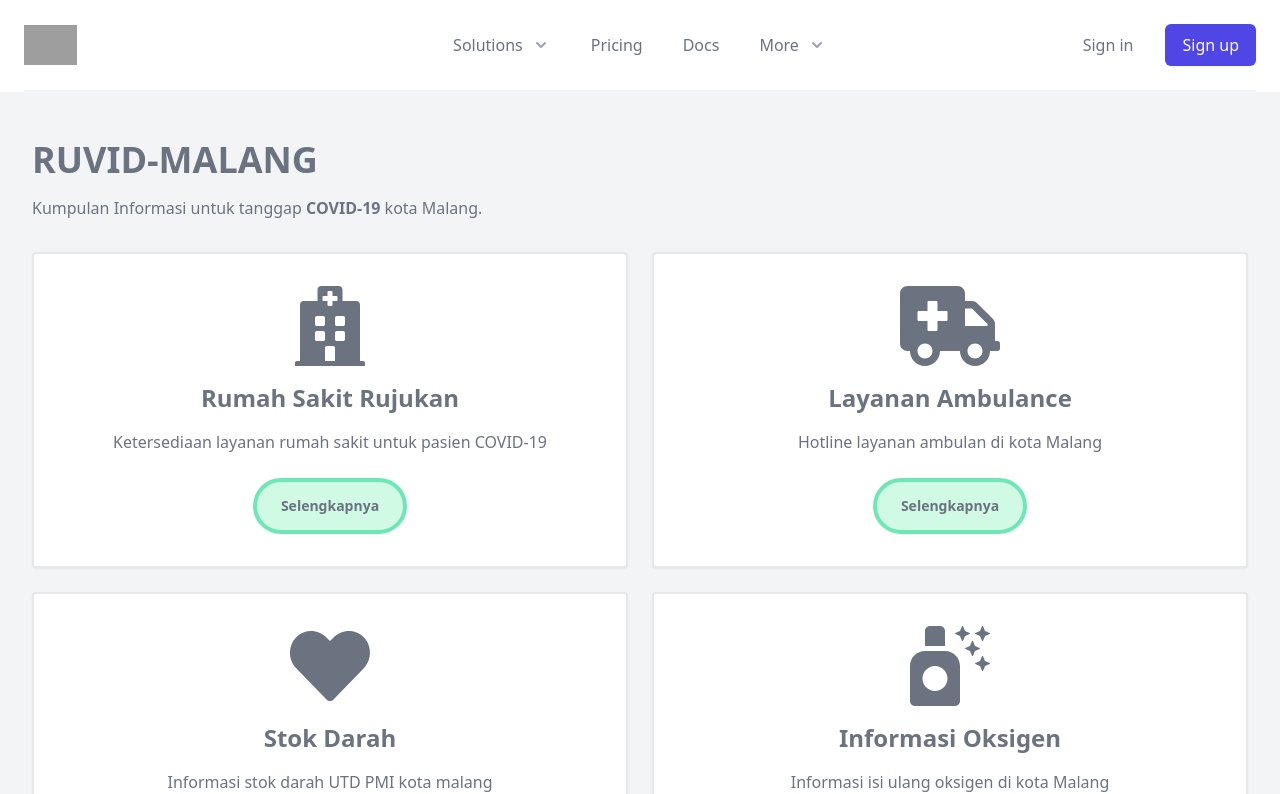
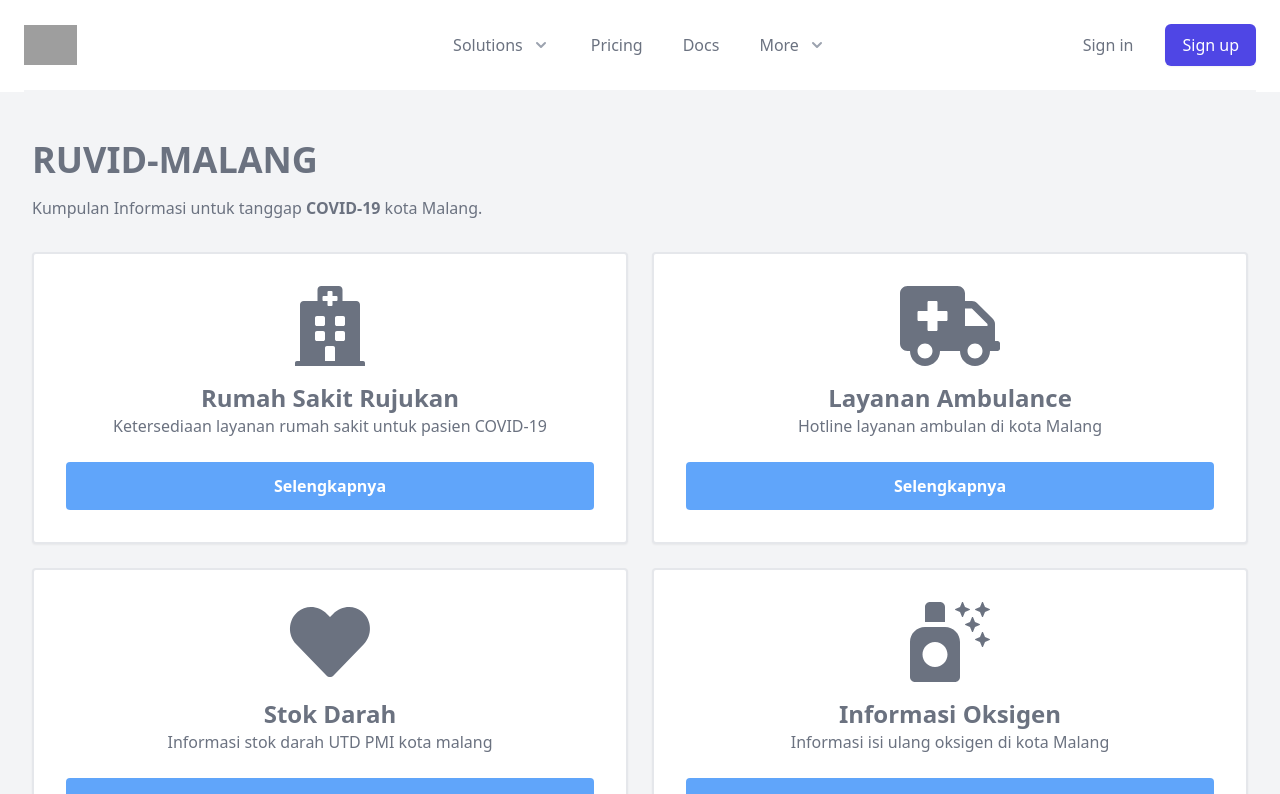
Before and after one commit to fazaio/ruvid-malang, a Vue app in the folder frontend/: page / in a window 1280 px wide. Shown: the top 794 px of the page. Built offline with nearby package versions, Linux system fonts and the light colour scheme; grey boxes are pictures that could not be loaded.

Commit message:
chore: style CTA Button

```diff
--- a/frontend/src/components/cardLayanan.vue
+++ b/frontend/src/components/cardLayanan.vue
@@ -1,16 +1,16 @@
 <template>
   <div
     :id="data.url"
-    class="text-center bg-white py-8 px-8 shadow-sm rounded flex-col border-2 border-gray-200"
+    class="text-center items-center bg-white py-8 px-8 shadow-sm rounded flex flex-col border-2 border-gray-200"
   >
     <font-awesome-icon class="pb-4" :icon="data.icon" size="6x" />
     <div>
       <h2 class="font-bold text-2xl ">{{ data.title }}</h2>
-      <div class="mt-4">{{ data.description }}</div>
+      <div class="">{{ data.description }}</div>
     </div>
     <button
       @click="$router.push(data.url)"
-      class="mt-6 h-14 py-2 px-6 rounded-full bg-green-100 border-4 border-green-300 text-sm font-bold "
+      class="w-full mt-6 py-3 px-6 rounded bg-blue-400 text-white font-bold"
     >
       Selengkapnya
     </button>
```
